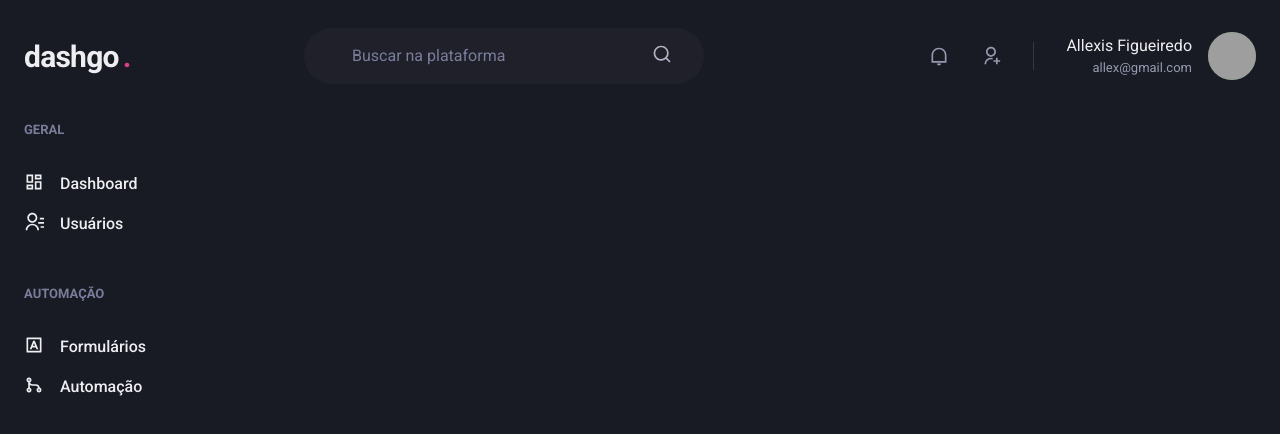
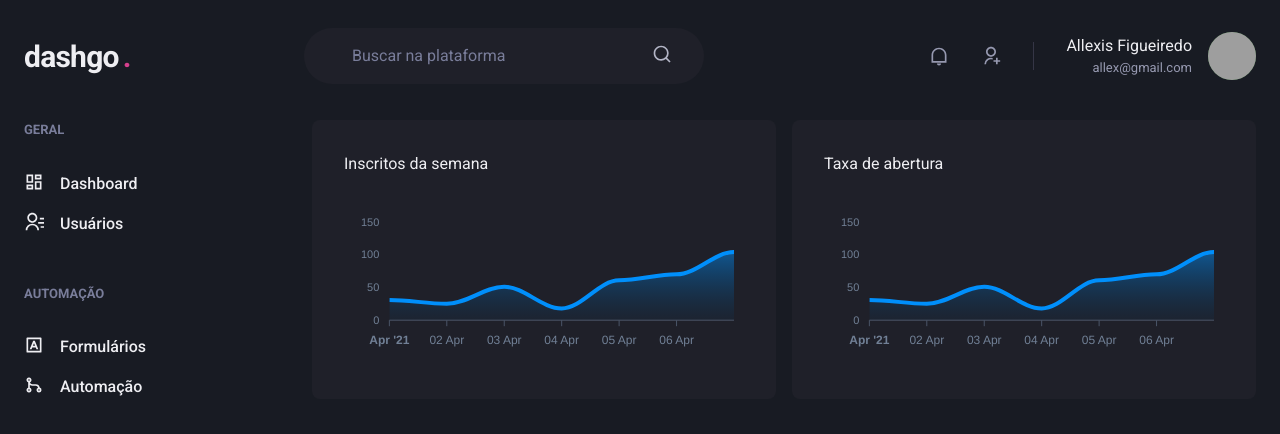
Before and after one commit to allexis096/ignite-react-dashgo, a Next.js app: page /dashboard in a window 1280 px wide. Shown: the top 434 px of the page. Built offline with nearby package versions, Linux system fonts and the light colour scheme; grey boxes are pictures that could not be loaded.

Commit message:
:lipstick: chore: dashboard page with sidebar chart style

```diff
--- a/package.json
+++ b/package.json
@@ -12,9 +12,11 @@
     "@chakra-ui/react": "^1.4.2",
     "@emotion/react": "^11.1.5",
     "@emotion/styled": "^11.1.5",
+    "apexcharts": "^3.26.0",
     "framer-motion": "^4.1.2",
     "next": "10.1.3",
     "react": "17.0.2",
+    "react-apexcharts": "^1.3.7",
     "react-dom": "17.0.2",
     "react-icons": "^4.2.0"
   },
--- a/src/pages/dashboard.tsx
+++ b/src/pages/dashboard.tsx
@@ -1,6 +1,63 @@
-import { Flex } from "@chakra-ui/react";
-import { Header } from "../components/Header";
-import { Sidebar } from "../components/Sidebar";
+import { Flex, SimpleGrid, Box, Text, theme } from "@chakra-ui/react"
+import dynamic from 'next/dynamic'
+import { Header } from "../components/Header"
+import { Sidebar } from "../components/Sidebar"
+
+const Chart = dynamic(() => import('react-apexcharts'), {
+  ssr: false
+})
+
+const options = {
+  chart: {
+    toolbar: {
+      show: false
+    },
+    zoom: {
+      enabled: false
+    },
+    foreColor: theme.colors.gray[500]
+  },
+  grid: {
+    show: false
+  },
+  dataLabels: {
+    enabled: false
+  },
+  tooltip: {
+    enabled: false
+  },
+  xaxis: {
+    type: 'datetime',
+    axisBorder: {
+      color: theme.colors.gray[600]
+    },
+    axisTicks: {
+      color: theme.colors.gray[600]
+    },
+    categories: [
+      '2021-04-01T00:00:00.000Z',
+      '2021-04-02T00:00:00.000Z',
+      '2021-04-03T00:00:00.000Z',
+      '2021-04-04T00:00:00.000Z',
+      '2021-04-05T00:00:00.000Z',
+      '2021-04-06T00:00:00.000Z',
+      '2021-04-07T00:00:00.000Z',
+    ]
+  },
+  fill: {
+    opacity: 0.3,
+    type: 'gradient',
+    gradient: {
+      shade: 'dark',
+      opacityFrom: 0.7,
+      opacityTo: 0.3
+    }
+  }
+}
+
+const series = [
+  { name: 'series1', data: [31, 25, 51, 18, 61, 70, 104] }
+]
 
 export default function Dashboard() {
   return (
@@ -9,6 +66,26 @@
 
       <Flex w="100%" my="6" maxW={1480} mx="auto" px="6">
         <Sidebar />
+
+        <SimpleGrid flex="1" gap="4" minChildWidth="320px" align="flex-start">
+          <Box
+            p="8"
+            bg="gray.800"
+            borderRadius={8}
+            pb="4"
+          >
+            <Text fontSize="lb" mb="4">Inscritos da semana</Text>
+            <Chart options={options} series={series} type="area" height={160} />
+          </Box>
+          <Box
+            p="8"
+            bg="gray.800"
+            borderRadius={8}
+          >
+            <Text fontSize="lb" mb="4">Taxa de abertura</Text>
+            <Chart options={options} series={series} type="area" height={160} />
+          </Box>
+        </SimpleGrid>
       </Flex>
     </Flex>
   )
```
Also changed, not shown: 1 other file (tests, documents, lock files or other folders).
